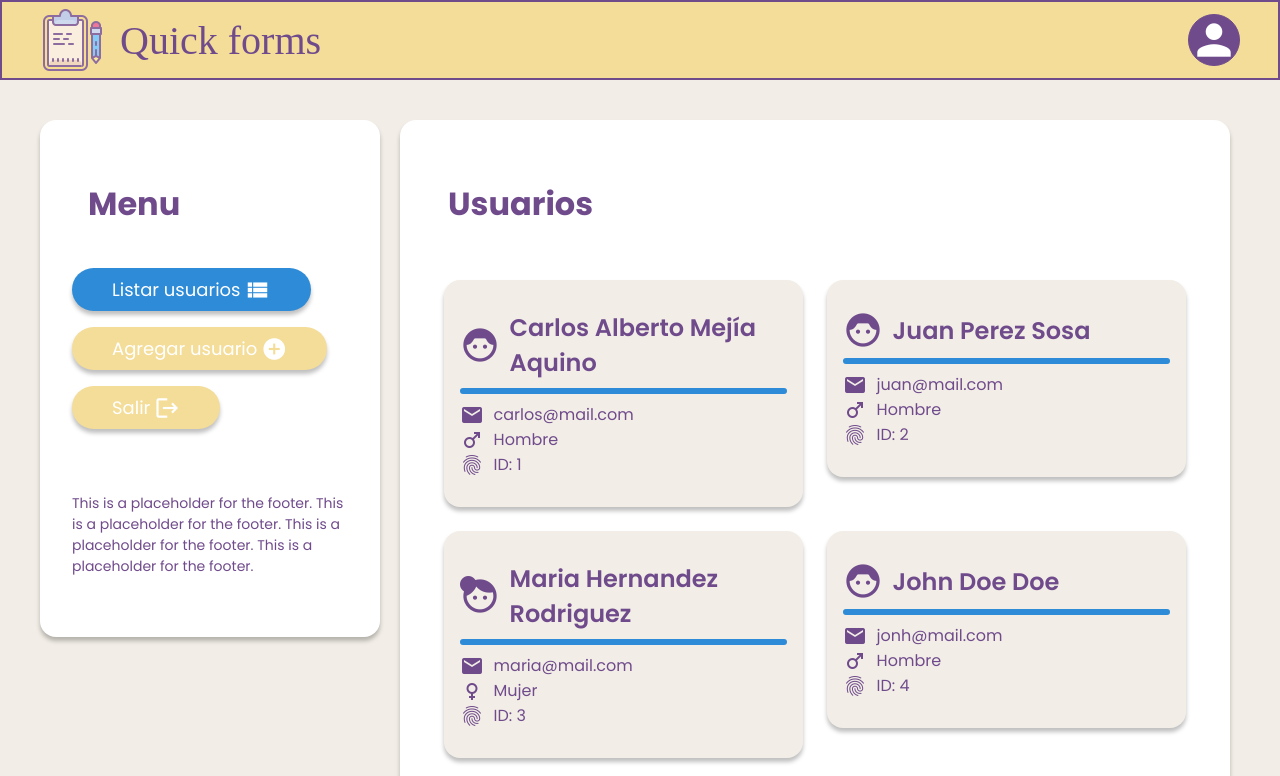
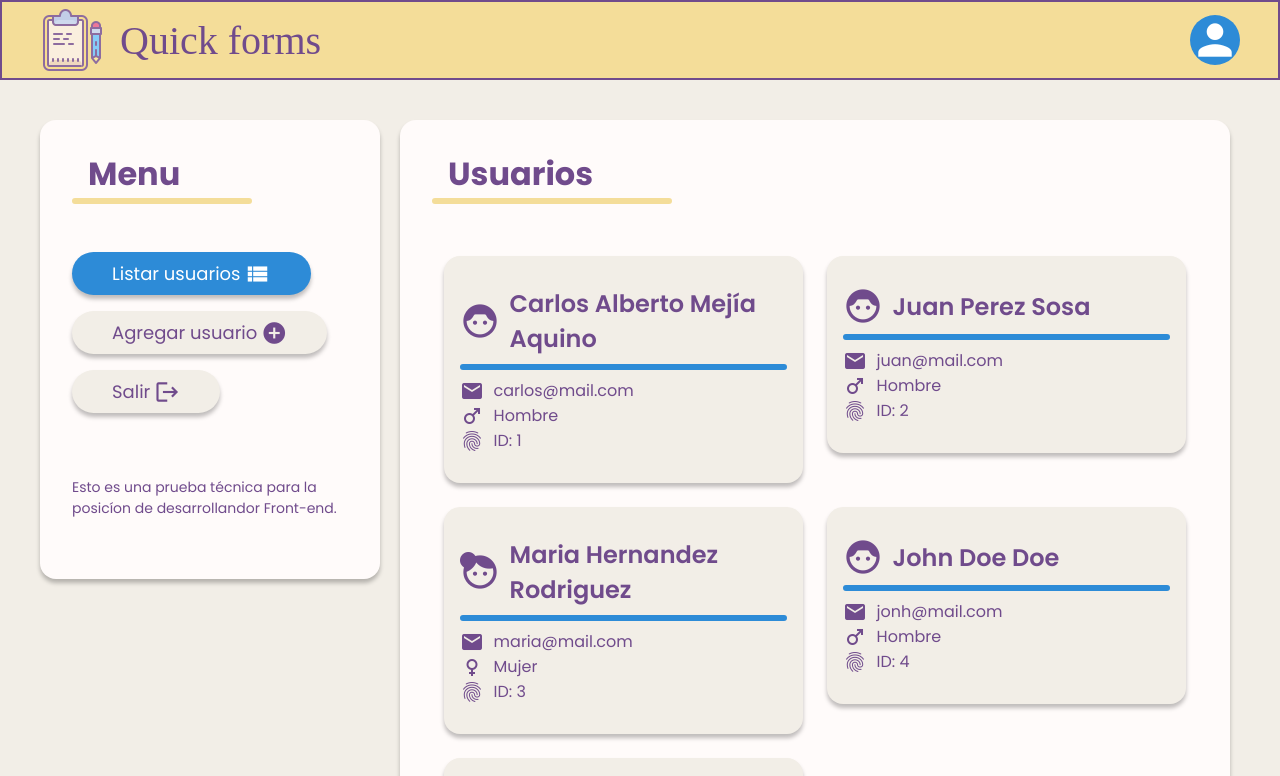
Before and after one commit to mecamon/unphu-dev-test, a React (Vite) app: page / in a window 1280 px wide. Shown: the top 776 px of the page. Built offline with nearby package versions, Linux system fonts and the light colour scheme; data requests are answered from the project's data file; sample sign-in values are in the browser's storage; a web font is replaced by a local one.

Commit message:
changes in the UI

```diff
--- a/src/components/custom-radio-input/custom-radio-input.module.scss
+++ b/src/components/custom-radio-input/custom-radio-input.module.scss
@@ -1,5 +1,5 @@
 .container {
-  margin: 0 8px;
+  margin: 8px 0;
   display: flex;
   align-items: center;
   min-width: 220px;
--- a/src/components/generic-dropdown-list/generic-dropdown-list.tsx
+++ b/src/components/generic-dropdown-list/generic-dropdown-list.tsx
@@ -1,4 +1,4 @@
-import React, { useEffect, useState } from "react";
+import { useEffect, useState } from "react";
 import { makeClickOutside } from "../../utils/click-outside-element";
 import { progresiveCount } from "../../utils/progresive-count";
 import styles from "./generic-dropdown-list.module.scss";
@@ -8,7 +8,7 @@ export function GenericDropdownList({
   onClickOutsideHandler,
   elements,
 }: Props) {
-  const [containerID, setContainerID] = useState(progresiveCount().toString());
+  const [containerID] = useState(progresiveCount().toString());
 
   useEffect(() => {
     const clickOutside = makeClickOutside(
--- a/src/components/generic-dropdown/generic-dropdown.tsx
+++ b/src/components/generic-dropdown/generic-dropdown.tsx
@@ -1,4 +1,4 @@
-import { ReactNode, useEffect, useState } from "react";
+import { useState } from "react";
 import { progresiveCount } from "../../utils/progresive-count";
 import { GenericDropdownList } from "../generic-dropdown-list/generic-dropdown-list";
 
--- a/src/components/side-bar-tab/side-bar-tab.module.scss
+++ b/src/components/side-bar-tab/side-bar-tab.module.scss
@@ -4,40 +4,34 @@
   background-color: var(--accent-color);
   box-shadow:  0px 4px 4px rgba(0, 0, 0, 0.25);
 }
-
 .container{
   padding: 8px 40px;
   border-radius: 9999px;
-  background-color: var(--base-color-2);
+  background-color: var(--base-color-1);
   box-shadow:  0px 4px 4px rgba(0, 0, 0, 0.25);
 }
-
 .container:hover {
   opacity: 0.8;
 }
-
 .textSelected {
   display: block;
   color: white;
   font-size: 18px;
 }
-
 .iconSelected {
   margin-left: 4px;
   display: block;
   color: white;
   font-size: 26px;
 }
-
 .text {
   display: block;
-  color: white;
+  color: var(--border-color-1);
   font-size: 18px;
 }
-
 .icon {
   margin-left: 4px;
   display: block;
-  color: white;
+  color: var(--border-color-1);
   font-size: 26px;
 }
--- a/src/components/side-bar/side-bar.module.scss
+++ b/src/components/side-bar/side-bar.module.scss
@@ -16,12 +16,18 @@ footer {
   height: 100%;
   min-width: 340px;
   max-width: 340px;
-  background-color: white;
+  background-color: rgb(255, 251, 250);
   box-shadow: 0px 4px 4px rgba(0, 0, 0, 0.25);
-  h2 {
+  .title {
+    margin: 0;
     margin-left: 16px;
+    font-size: 32px;
+  }
+  hr {
+    width: 180px;
     margin-bottom: 40px !important;
-    font-size: 32px;
+    border: 3px var(--base-color-2) solid;
+    border-radius: 9999px;
   }
 }
 
@@ -44,18 +50,25 @@ footer {
 @media (min-width: 1240px) {
   .container {
     position: relative;
-    padding: 60px 32px;
+    padding: 0 32px;
+    padding-top: 30px;
+    padding-bottom: 60px;
     width: fit-content;
     height: fit-content;
     min-width: 340px;
     max-width: 340px;
-    background-color: white;
+    background-color: rgb(255, 251, 250);
     border-radius: 16px;
     box-shadow: 0px 4px 4px rgba(0, 0, 0, 0.25);
     h2 {
       margin-left: 16px;
-      margin-bottom: 40px !important;
       font-size: 32px;
+    }
+    .hr {
+      width: 180px;
+      margin-bottom: 48px !important;
+      border: 3px var(--base-color-2) solid;
+      border-radius: 9999px;
     }
   }
 }
--- a/src/components/side-bar/side-bar.tsx
+++ b/src/components/side-bar/side-bar.tsx
@@ -17,7 +17,8 @@ export function SideBar({ children }: { children: ReactNode }) {
             : `${styles.container} + ${styles.hidden}`
         }
       >
-        <h2>Menu</h2>
+        <h2 className={styles.title}>Menu</h2>
+        <hr className={styles.hr} />
         {isMobileView && (
           <button
             className={styles.close}
@@ -29,9 +30,8 @@ export function SideBar({ children }: { children: ReactNode }) {
         {children}
         <footer>
           <p>
-            This is a placeholder for the footer. This is a placeholder for the
-            footer. This is a placeholder for the footer. This is a placeholder
-            for the footer.
+            Esto es una prueba técnica para la posicíon de desarrollandor
+            Front-end.
           </p>
         </footer>
       </aside>
--- a/src/components/users-form/users-form.module.scss
+++ b/src/components/users-form/users-form.module.scss
@@ -1,16 +1,22 @@
 .container {
   margin: 0 10px;
   .content {
-    padding: 60px 32px;
+    padding: 0 32px;
+    padding-top: 30px;
+    padding-bottom: 60px;
     background-color: white;
     border-radius: 16px;
     width: 100%;
     box-shadow: 0px 4px 4px rgba(0, 0, 0, 0.25);
   }
   h2 {
-    margin-left: 16px;
+    font-size: 32px;
+  }
+  .hr {
+    width: 240px;
     margin-bottom: 40px !important;
-    font-size: 32px;
+    border: 3px var(--base-color-2) solid;
+    border-radius: 9999px;
   }
   label {
     margin-left: 8px;;
--- a/src/components/users-form/users-form.tsx
+++ b/src/components/users-form/users-form.tsx
@@ -93,6 +93,7 @@ export function UsersForm() {
     <section className={styles.container}>
       <div className={styles.content}>
         <h2>Agregar nuevo usuario</h2>
+        <hr className={styles.hr} />
         <form onSubmit={(e) => inputHandler(e)}>
           <div className={styles.formDoubleGroup}>
             <div className={styles.formGroup}>
@@ -273,7 +274,6 @@ export function UsersForm() {
               />
             </div>
           </div>
-
           <input
             className="submit"
             type="submit"
--- a/src/components/users-list/users-list.module.scss
+++ b/src/components/users-list/users-list.module.scss
@@ -1,16 +1,34 @@
 .container {
-  position: relative;
   margin: 0 10px;
-  padding: 60px 32px;
-  background-color: white;
+  padding: 0 32px;
+  padding-top: 30px;
+  padding-bottom: 60px;
+  background-color: rgb(255, 251, 250);
   border-radius: 16px;
   min-height: 100%;
   box-shadow: 0px 4px 4px rgba(0, 0, 0, 0.25);
   h2 {
     margin-left: 16px;
-    margin-bottom: 40px !important;
     font-size: 32px;
   }
+  .hr {
+    width: 240px;
+    margin-bottom: 40px !important;
+    border: 3px var(--base-color-2) solid;
+    border-radius: 9999px;
+  }
+}
+
+.loadingContainer {
+  display: flex;
+  flex-direction: column;
+  align-items: center;
+  margin: 0 10px;
+  padding: 60px 32px;
+  background-color: rgb(255, 251, 250);
+  border-radius: 16px;
+  min-height: 100%;
+  box-shadow: 0px 4px 4px rgba(0, 0, 0, 0.25);
 }
 
 @media (min-width: 1240px) {
@@ -18,8 +36,6 @@
     margin-left: 20px;
   }
 }
-
-
 .cardsArea {
   display: flex;
   flex-wrap: wrap;
--- a/src/components/users-list/users-list.tsx
+++ b/src/components/users-list/users-list.tsx
@@ -22,16 +22,25 @@ export function UsersList() {
   }
 
   if (loading === "loading") {
-    //placeholder
-    return <span>Loading....</span>;
+    return (
+      <section className={styles.loadingContainer}>
+        <span className="loader"></span>
+        <span>Cargando usuarios...</span>
+      </section>
+    );
   }
   if (users.length === 0 && loading === "idle") {
-    //placeholder
-    return <span>Nada</span>;
+    return (
+      <section className={styles.loadingContainer}>
+        <span>No hay usuarios aun</span>
+        <span className="material-icons">sentiment_dissatisfied</span>
+      </section>
+    );
   }
   return (
     <section className={styles.container}>
       <h2>Usuarios</h2>
+      <hr className={styles.hr} />
       <div className={styles.cardsArea}>
         {users.map((u) => (
           <UserCard key={u.id} user={u} />
--- a/src/hooks/redux.ts
+++ b/src/hooks/redux.ts
@@ -2,6 +2,5 @@ import { useDispatch, useSelector } from "react-redux";
 import type { TypedUseSelectorHook } from "react-redux";
 import type { AppState, AppDispatch } from "../store/index";
 
-// Use throughout your app instead of plain `useDispatch` and `useSelector`
 export const useAppDispatch: () => AppDispatch = useDispatch;
 export const useAppSelector: TypedUseSelectorHook<AppState> = useSelector;
--- a/src/index.scss
+++ b/src/index.scss
@@ -14,6 +14,7 @@
 :root {
   --base-color-1: #f2eee7;
   --input--bg-color: #f4f1ee;
+  --card-bg-color: #f7f7f7;
   --base-color-2: #f4dd99;
   --border-color-1: #704b8c;
   --accent-color: #2d8bd7;
@@ -41,8 +42,8 @@ input {
   display: block;
   font-size: 50px;
   color: white;
-  background-color: var(--border-color-1);
-  border: 1px var(--border-color-1) solid;
+  background-color: var(--accent-color);
+  // border: 1px var(--border-color-1) solid;
   border-radius: 99999px;
 }
 
@@ -97,3 +98,22 @@ input {
   justify-content: center;
   align-items: center;
 }
+.loader {
+  width: 48px;
+  height: 48px;
+  border: 5px solid #929292;
+  border-bottom-color: transparent;
+  border-radius: 50%;
+  display: inline-block;
+  box-sizing: border-box;
+  animation: rotation 1s linear infinite;
+  }
+
+  @keyframes rotation {
+  0% {
+      transform: rotate(0deg);
+  }
+  100% {
+      transform: rotate(360deg);
+  }
+  }
```
Also changed, not shown: 1 other file (tests, documents, lock files or other folders).
